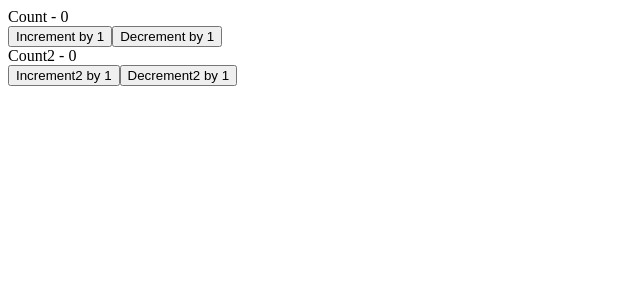
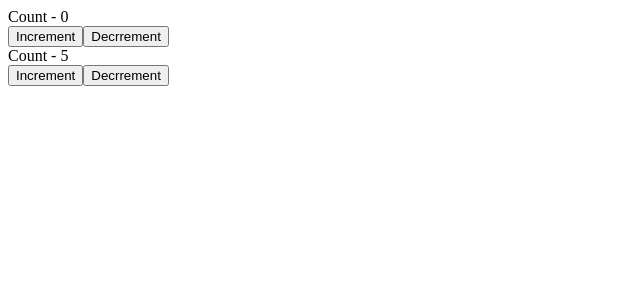
Before and after one commit to trinoy-kundu/React-useReducer-Hook, a React (Vite) app: page / in a window 1280 px wide. Shown: the top 300 px of the page, without its empty margins (0-640 px from the left). Built offline with nearby package versions, Linux system fonts and the light colour scheme.

Commit message:
manage multiple local state using multiple useReducer

```diff
--- a/src/App.jsx
+++ b/src/App.jsx
@@ -1,10 +1,11 @@
 // import Counter from "./Components/Counter"
-import ComplexCounter from "./Components/ComplexCounter"
+// import ComplexCounter from "./Components/ComplexCounter"
+import CounterThree from "./Components/CounterThree"
 function App() {
 
   return (
     <div>
-      <ComplexCounter />
+      <CounterThree />
     </div>
   )
 }
--- /dev/null
+++ b/src/Components/CounterThree.jsx
@@ -0,0 +1,36 @@
+import { useReducer } from "react"
+
+const initialState = 0;
+const initialState1 = 5;
+
+const Reducer = (currentState, action) => {
+    switch(action) {
+        case 'increment':
+            return currentState + 1;
+        case 'decrement':
+            return currentState - 1;
+        default:
+            return currentState;
+
+    }
+};
+
+export default function CounterThree() {
+    const [count, dispatch] = useReducer(Reducer, initialState);
+    const [count1, dispatch1] = useReducer(Reducer, initialState1);
+
+    return(
+        <div>
+            <div>
+            <div>Count - {count}</div>
+            <button type="button" onClick={() => {dispatch('increment')}}>Increment</button>
+            <button type="button" onClick={() => {dispatch('decrement')}}>Decrrement</button>
+        </div>
+        <div>
+            <div>Count - {count1}</div>
+            <button type="button" onClick={() => {dispatch1('increment')}}>Increment</button>
+            <button type="button" onClick={() => {dispatch1('decrement')}}>Decrrement</button>
+        </div>
+        </div>
+    )
+}
```
